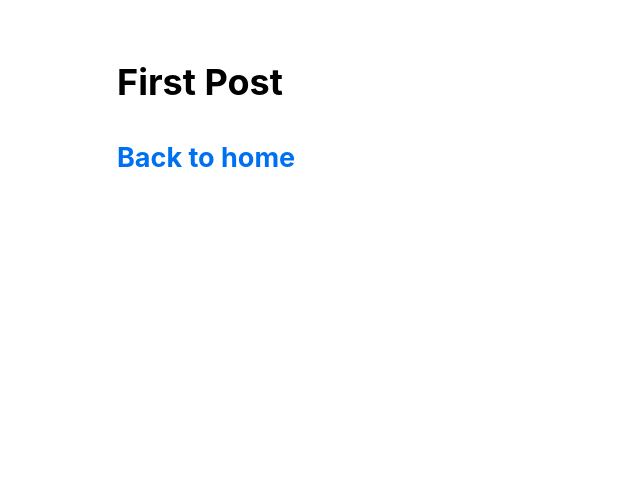
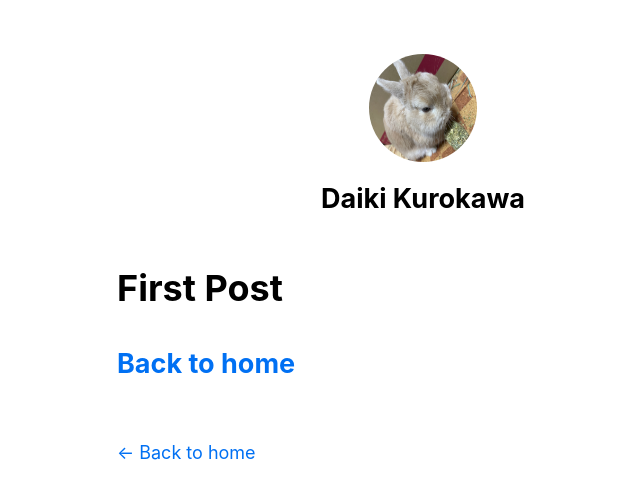
Before and after one commit to donkey96/nextjs-blog, a Next.js app: page /posts/first-post in a window 1280 px wide. Shown: the top 498 px of the page, without its empty margins (217-857 px from the left). Built offline with nearby package versions, Linux system fonts and the light colour scheme.

Commit message:
[Mod] 微修正

```diff
--- a/components/layout.js
+++ b/components/layout.js
@@ -1,9 +1,66 @@
+import Head from 'next/head'
 import styles from './layout.module.css'
+import utilStyles from '../styles/utils.module.css'
+import Link from 'next/link'
 
-const Layout = ({ children }) => {
+const name = 'Daiki Kurokawa'
+export const siteTitle = 'Next.js Sample Website'
+
+const Layout = ({ children, home }) => {
   return (
     <div className={styles.container}>
-      {children}
+      <Head>
+        <link rel="icon" href="/favicon.ico" />
+        <meta
+          name="description"
+          content="Learn how to build a personal website using Next.js"
+        />
+        <meta
+          property="og:image"
+          content={`https://og-image.now.sh/${encodeURI(
+            siteTitle
+          )}.png?theme=light&md=0&fontSize=75px&images=https%3A%2F%2Fassets.zeit.co%2Fimage%2Fupload%2Ffront%2Fassets%2Fdesign%2Fnextjs-black-logo.svg`}
+        />
+        <meta name="og:title" content={siteTitle} />
+        <meta name="twitter:card" content="summary_large_image" />
+      </Head>
+      <header className={styles.header}>
+        {home ? (
+          <>
+            <img
+              src="/images/profile.jpg"
+              className={`${styles.headerHomeImage} ${utilStyles.borderCircle}`}
+              alt={name}
+            />
+            <h1 className={utilStyles.heading2Xl}>{name}</h1>
+          </>
+        ) : (
+          <>
+            <Link href="/">
+              <a>
+                <img
+                  src="/images/profile.jpg"
+                  className={`${styles.headerImage} ${utilStyles.borderCircle}`}
+                  alt={name}
+                />
+              </a>
+            </Link>
+            <h2 className={utilStyles.headingLg}>
+              <Link href="/">
+                <a className={utilStyles.colorInherit}>{name}</a>
+              </Link>
+            </h2>
+          </>
+        )}
+      </header>
+      <main>{children}</main>
+      {!home && (
+        <div className={styles.backToHome}>
+          <Link href="/">
+            <a>← Back to home</a>
+          </Link>
+        </div>
+      )}
     </div>
   )
 }
--- a/components/layout.module.css
+++ b/components/layout.module.css
@@ -3,3 +3,23 @@
     padding: 0 1rem;
     margin: 3rem auto 6rem;
 }
+
+.header {
+    display: flex;
+    flex-direction: column;
+    align-items: center;
+}
+
+.headerImage {
+    width: 6rem;
+    height: 6rem;
+}
+
+.headerHomeImage {
+    width: 8rem;
+    height: 8rem;
+}
+
+.backToHome {
+    margin: 3rem 0 0;
+}
--- /dev/null
+++ b/styles/utils.module.css
@@ -0,0 +1,52 @@
+.heading2Xl {
+    font-size: 2.5rem;
+    line-height: 1.2;
+    font-weight: 800;
+    letter-spacing: -0.05rem;
+    margin: 1rem 0;
+}
+
+.headingXl {
+    font-size: 2rem;
+    line-height: 1.3;
+    font-weight: 800;
+    letter-spacing: -0.05rem;
+    margin: 1rem 0;
+}
+
+.headingLg {
+    font-size: 1.5rem;
+    line-height: 1.4;
+    margin: 1rem 0;
+}
+
+.headingMd {
+    font-size: 1.2rem;
+    line-height: 1.5;
+}
+
+.borderCircle {
+    border-radius: 9999px;
+}
+
+.colorInherit {
+    color: inherit;
+}
+
+.padding1px {
+    padding-top: 1px;
+}
+
+.list {
+    list-style: none;
+    padding: 0;
+    margin: 0;
+}
+
+.listItem {
+    margin: 0 0 1.25rem;
+}
+
+.lightText {
+    color: #999;
+}
```
Also changed, not shown: pages/index.js (+11 -61 lines), public/images/profile.jpg (added), public/vercel.svg (deleted).
